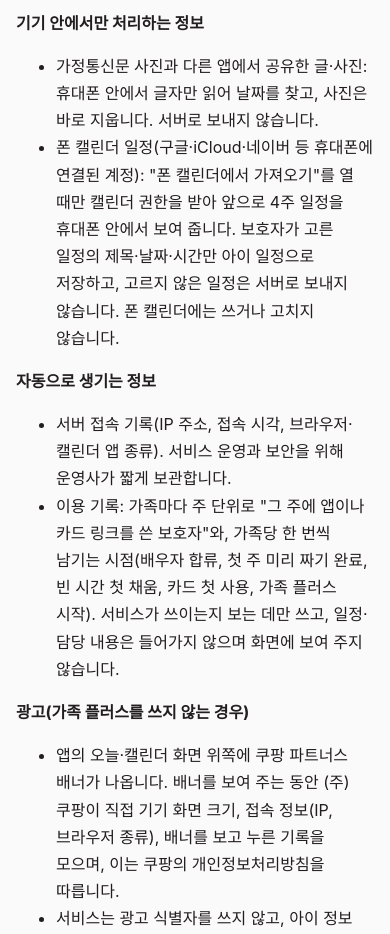
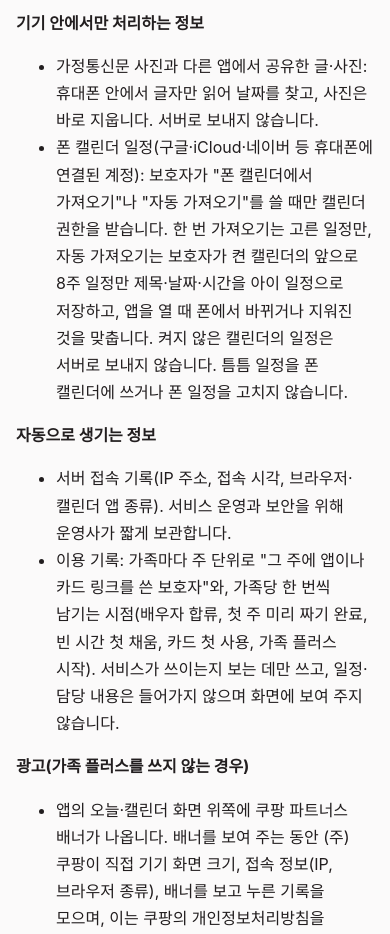
Before and after one commit to humsleep/apps, a plain HTML site: page teumteum/privacy/index.html in a window 390 px wide. Shown: the part 2140-3074 px from the top of the page. Drawn offline with Linux system fonts and the light colour scheme.

Commit message:
teumteum privacy: phone calendar auto import (picked calendars, 8 weeks, one-way)

```diff
--- a/teumteum/privacy/index.html
+++ b/teumteum/privacy/index.html
@@ -54,7 +54,7 @@
 <p><strong>기기 안에서만 처리하는 정보</strong></p>
 <ul>
   <li>가정통신문 사진과 다른 앱에서 공유한 글·사진: 휴대폰 안에서 글자만 읽어 날짜를 찾고, 사진은 바로 지웁니다. 서버로 보내지 않습니다.</li>
-  <li>폰 캘린더 일정(구글·iCloud·네이버 등 휴대폰에 연결된 계정): "폰 캘린더에서 가져오기"를 열 때만 캘린더 권한을 받아 앞으로 4주 일정을 휴대폰 안에서 보여 줍니다. 보호자가 고른 일정의 제목·날짜·시간만 아이 일정으로 저장하고, 고르지 않은 일정은 서버로 보내지 않습니다. 폰 캘린더에는 쓰거나 고치지 않습니다.</li>
+  <li>폰 캘린더 일정(구글·iCloud·네이버 등 휴대폰에 연결된 계정): 보호자가 "폰 캘린더에서 가져오기"나 "자동 가져오기"를 쓸 때만 캘린더 권한을 받습니다. 한 번 가져오기는 고른 일정만, 자동 가져오기는 보호자가 켠 캘린더의 앞으로 8주 일정만 제목·날짜·시간을 아이 일정으로 저장하고, 앱을 열 때 폰에서 바뀌거나 지워진 것을 맞춥니다. 켜지 않은 캘린더의 일정은 서버로 보내지 않습니다. 틈틈 일정을 폰 캘린더에 쓰거나 폰 일정을 고치지 않습니다.</li>
 </ul>
 <p><strong>자동으로 생기는 정보</strong></p>
 <ul>
```
